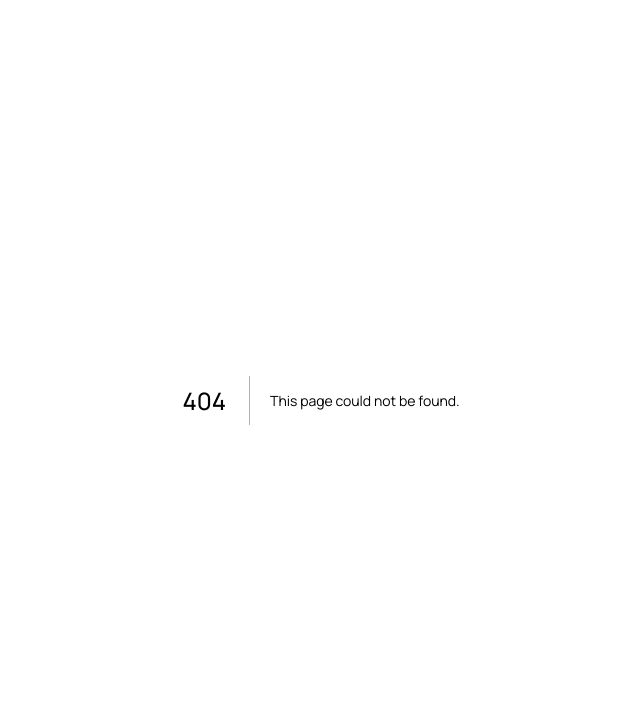
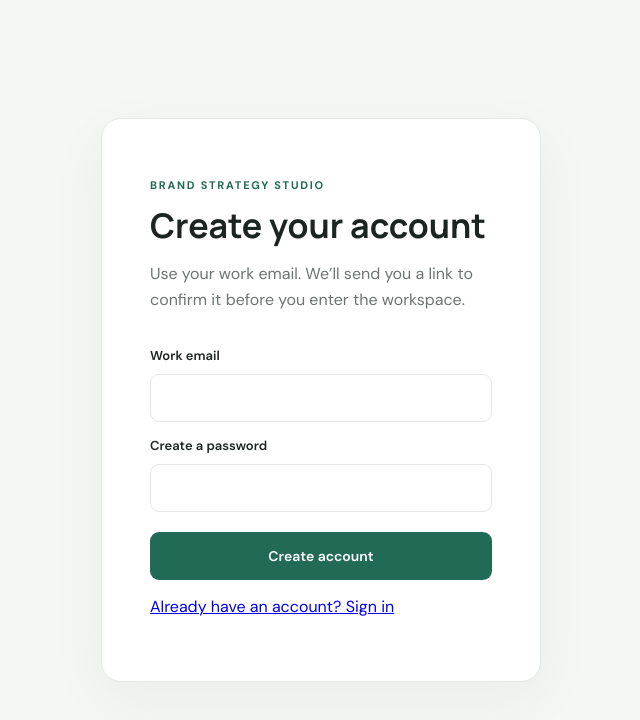
Before and after one commit to 112233Dav/Brand-Strategy-Agency-app, a Next.js app: page /signup in a window 1280 px wide. Before the commit this address had no page. Shown: the top 720 px of the page, without its empty margins (319-959 px from the left). Built offline with nearby package versions, Linux system fonts and the light colour scheme.

Commit message:
Add first-time account creation page

```diff
--- /dev/null
+++ b/src/app/signup/page.tsx
@@ -0,0 +1,29 @@
+import { signUp } from "@/app/actions";
+
+type SignupPageProps = { searchParams: Promise<{ error?: string; message?: string }> };
+
+export default async function SignupPage({ searchParams }: SignupPageProps) {
+  const params = await searchParams;
+  const confirmationSent = params.message === "check-email";
+  const error = params.error ? "We couldn't create the account. Check the details and try again." : null;
+
+  return (
+    <main>
+      <section className="auth-card" aria-labelledby="signup-title">
+        <p className="eyebrow">BRAND STRATEGY STUDIO</p>
+        <h1 id="signup-title">Create your account</h1>
+        <p className="muted">Use your work email. We’ll send you a link to confirm it before you enter the workspace.</p>
+        {confirmationSent && <p className="notice" role="status">Check your inbox for the confirmation link. Open it to activate your account and continue to the dashboard.</p>}
+        {error && <p className="error" role="alert">{error}</p>}
+        {!confirmationSent && <form action={signUp} className="auth-form">
+          <label htmlFor="email">Work email</label>
+          <input id="email" name="email" type="email" autoComplete="email" required />
+          <label htmlFor="password">Create a password</label>
+          <input id="password" name="password" type="password" autoComplete="new-password" required minLength={8} />
+          <button type="submit">Create account</button>
+        </form>}
+        <p className="auth-footer"><a href="/login">Already have an account? Sign in</a></p>
+      </section>
+    </main>
+  );
+}
```
